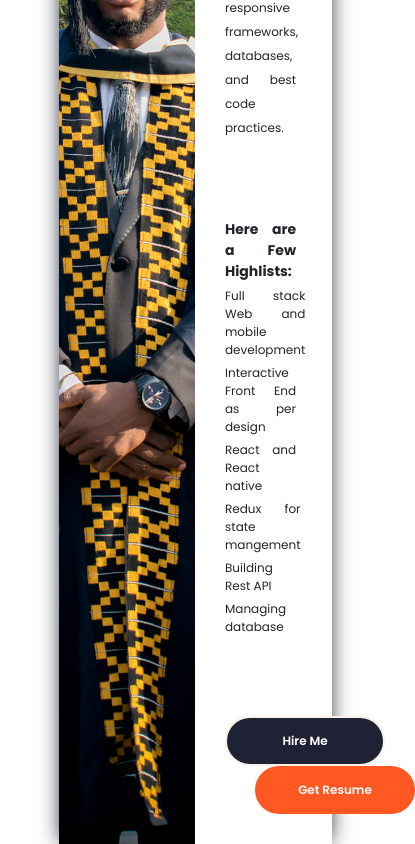
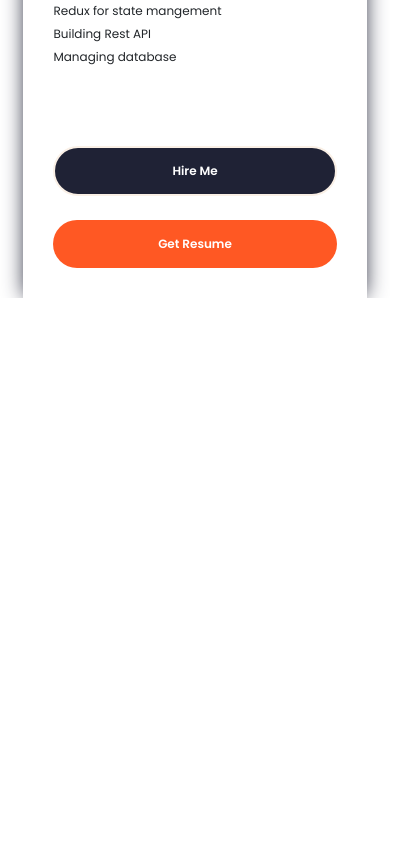
Before and after one commit to rajat6235/portfolio, a React (Create React App) app in the folder myportfolio/: page / in a window 390 px wide. Shown: the part 1423-2267 px from the top of the page, 415 px wide, since content can reach past the window. After the commit the page ends 1721 px from the top, so only its background shows below. Built offline with nearby package versions, Linux system fonts and the light colour scheme; a web font is replaced by a local one.

Commit message:
about me responsiveness

```diff
--- a/myportfolio/src/Container/AboutMe/AboutMe.css
+++ b/myportfolio/src/Container/AboutMe/AboutMe.css
@@ -54,3 +54,30 @@
     margin: 0 0 0 30px;
 
 }
+/*Ipad pro responsivenes */
+@media only screen and (max-width:1110px){
+    .about-me-parent{
+   width: 88%;
+    }
+
+}
+@media only screen and (max-width:898px){
+.about-me-profile{
+    display: none;
+}
+.about-me-details{
+    width: 100%;
+}
+}
+@media only screen and (max-width:466px){
+    .about-me-options{
+        display: flex;
+        flex-direction: column;
+    }
+    .about-me-options .highlighted-btn{
+        margin: 24px 0 0 0 !important;
+    }
+    .about-me-options button {
+        width: 100%;
+    }
+}
```
